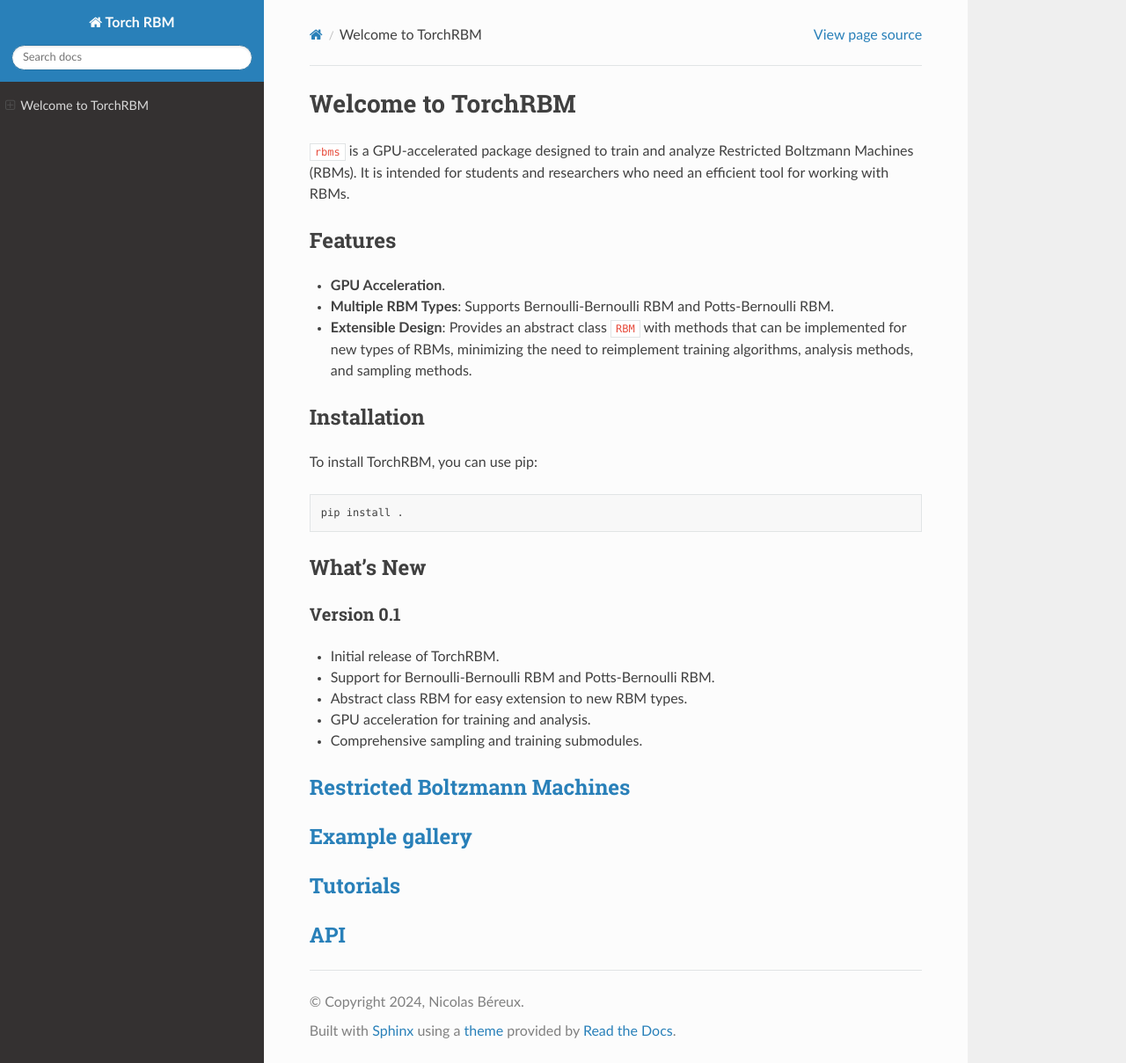
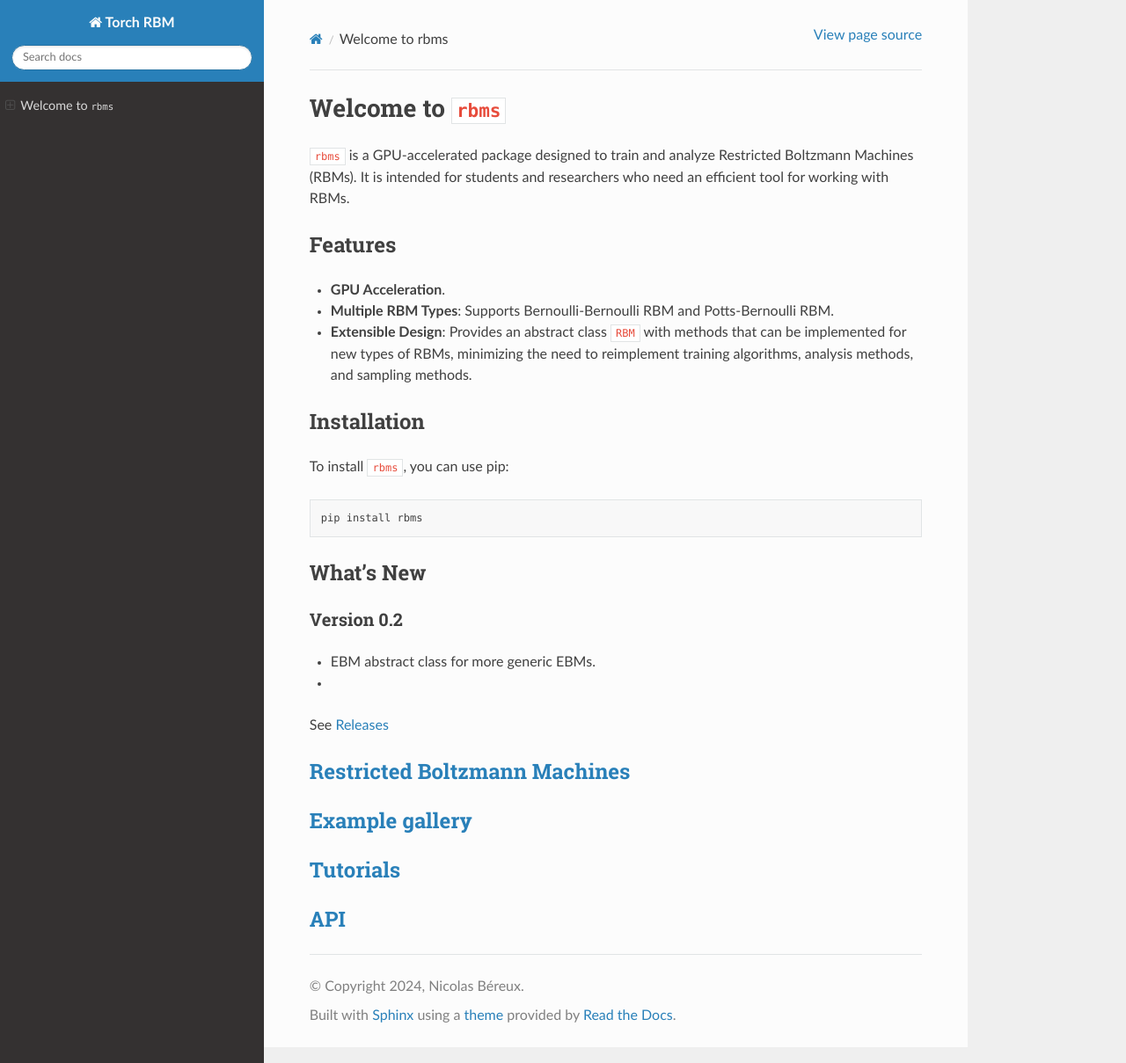
Before and after one commit to DsysDML/rbms, a Sphinx documentation site: the page built from docs/source/index.md, in a window 1280 px wide and 1209 px high. Shown: the whole window at 88% size. Built offline with Sphinx 7.4.7 and the Read the Docs theme 3.1.0, drawn with Linux system fonts in a browser that asks for light colours.

Commit message:
update doc

````diff
--- a/docs/source/index.md
+++ b/docs/source/index.md
@@ -1,4 +1,4 @@
- # Welcome to TorchRBM
+# Welcome to `rbms`
 
 `rbms` is a GPU-accelerated package designed to train and analyze Restricted Boltzmann Machines (RBMs). It is intended for students and researchers who need an efficient tool for working with RBMs.
 
@@ -8,23 +8,22 @@
 - **Multiple RBM Types**: Supports Bernoulli-Bernoulli RBM and Potts-Bernoulli RBM.
 - **Extensible Design**: Provides an abstract class `RBM` with methods that can be implemented for new types of RBMs, minimizing the need to reimplement training algorithms, analysis methods, and sampling methods.
 
-
 ## Installation
 
-To install TorchRBM, you can use pip:
+To install `rbms`, you can use pip:
 
 ```bash
-pip install .
+pip install rbms
 ```
 
 ## What's New
-### Version 0.1
 
-- Initial release of TorchRBM.
-- Support for Bernoulli-Bernoulli RBM and Potts-Bernoulli RBM.
-- Abstract class RBM for easy extension to new RBM types.
-- GPU acceleration for training and analysis.
-- Comprehensive sampling and training submodules.
+### Version 0.2
+
+- EBM abstract class for more generic EBMs.
+-
+
+See [Releases](https://github.com/DsysDML/rbms/releases)
 
 ## [Restricted Boltzmann Machines](rbm.md)
 
@@ -34,8 +33,6 @@ pip install .
 
 ## [API](api.md)
 
-
-
 ```{toctree}
 :caption: 'Contents:'
 :maxdepth: 4
````
Also changed, not shown: README.md (+20 -17 lines), docs/source/tuto/train_rbm.md (+29 -19 lines).
